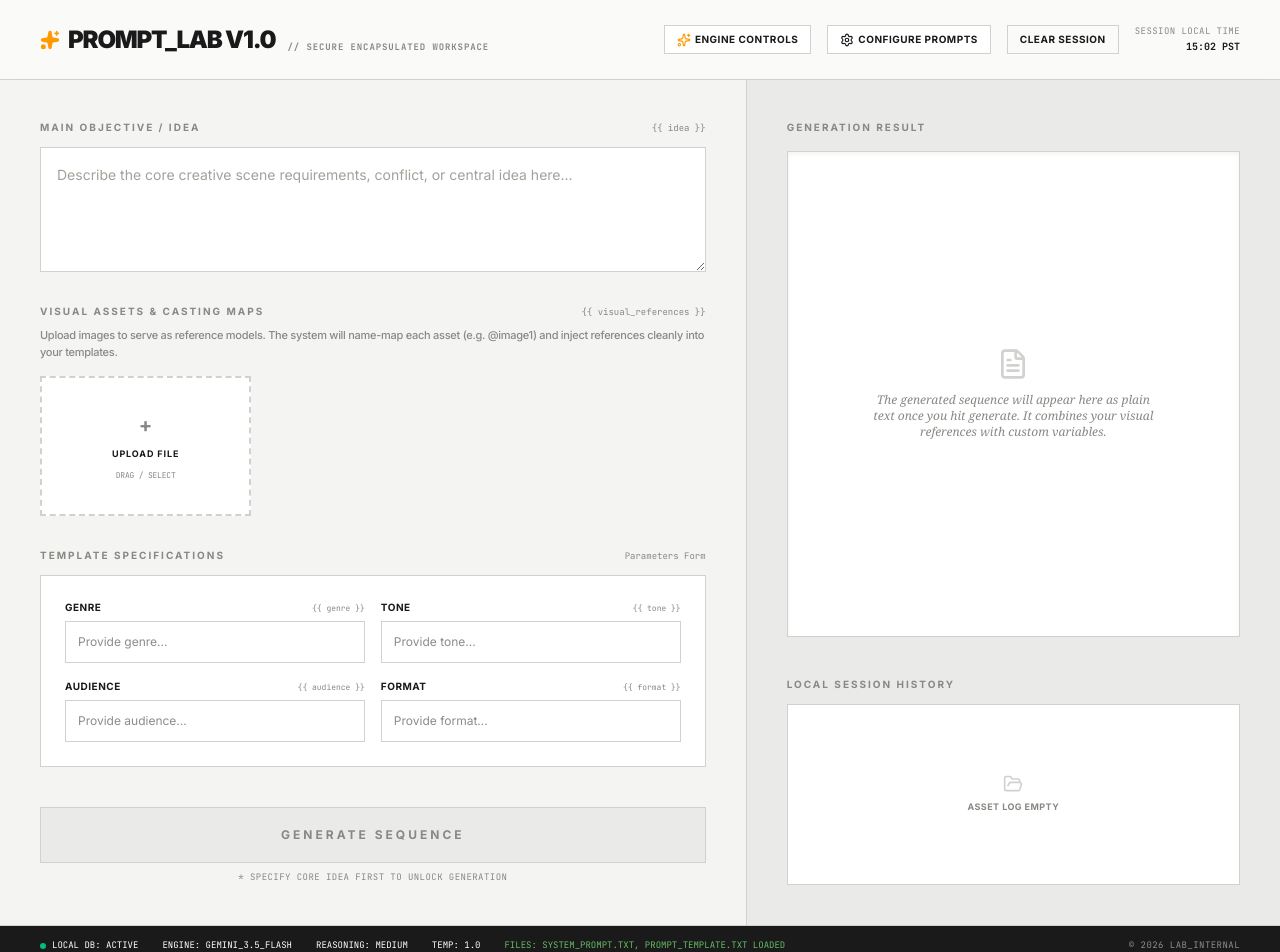
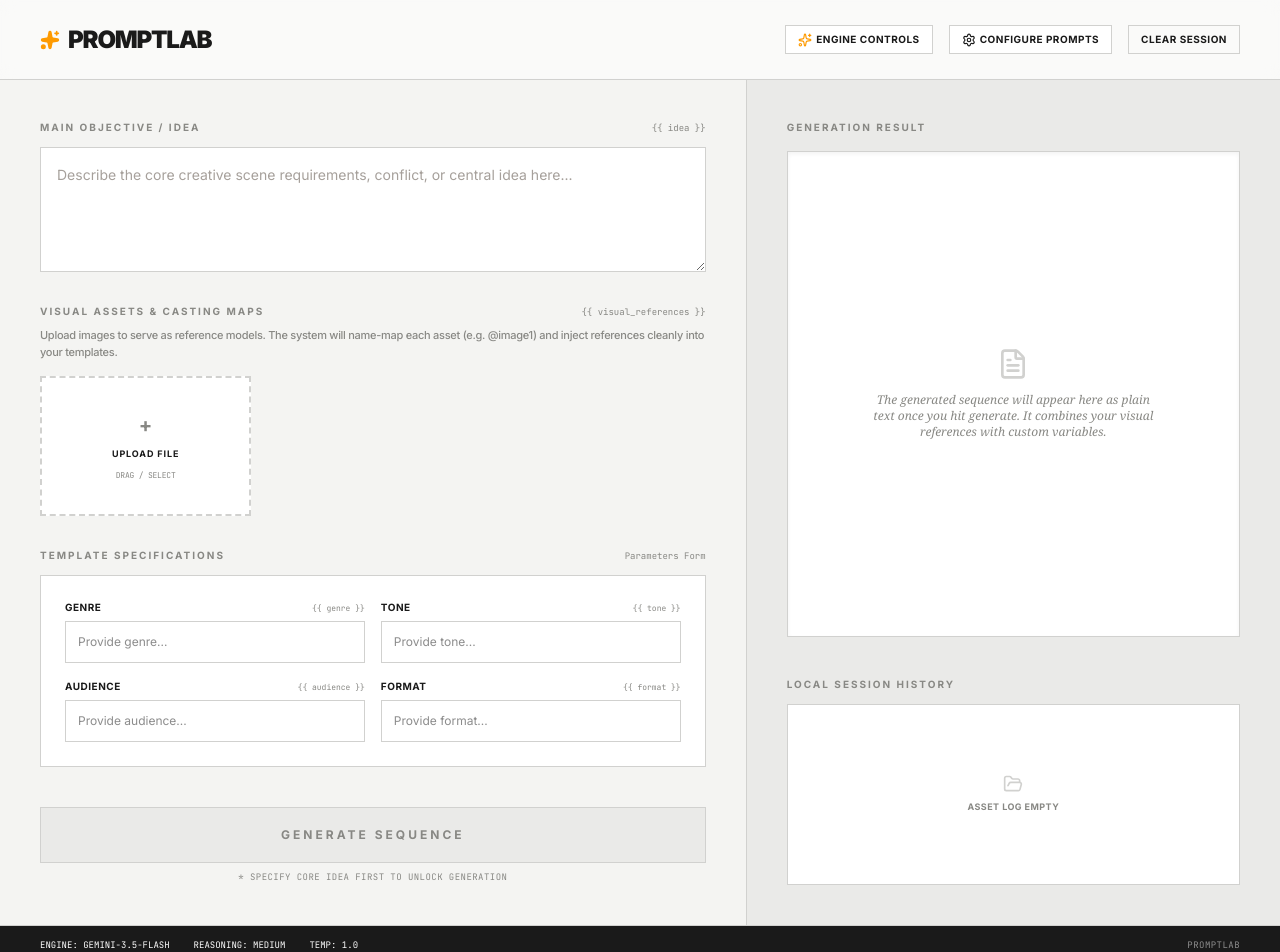
Before and after one commit to taruma/PromptLab, a Next.js app: page / in a window 1280 px wide. Shown: the top 952 px of the page. Built offline with nearby package versions, Linux system fonts and the light colour scheme.

Commit message:
refactor: simplify header and remove legacy branding
Remove redundant versioning, session timestamps, and
placeholder text to streamline the workspace UI.

```diff
--- a/app/page.tsx
+++ b/app/page.tsx
@@ -638,11 +638,8 @@ export default function PromptGeneratorPage() {
         <div className="flex items-baseline gap-3">
           <h1 className="text-xl md:text-2xl font-black tracking-tighter uppercase flex items-center gap-2">
             <Sparkles className="w-5 h-5 text-amber-500 fill-amber-500 shrink-0" />
-            Prompt_Lab v1.0
+            PromptLab
           </h1>
-          <span className="hidden sm:inline text-[9px] uppercase tracking-widest text-[#888884] font-bold font-mono">
-            {"// Secure Encapsulated Workspace"}
-          </span>
         </div>
 
         <div className="flex items-center gap-3 md:gap-4">
@@ -672,10 +669,6 @@ export default function PromptGeneratorPage() {
           >
             Clear Session
           </button>
-          <div className="hidden md:flex flex-col text-right">
-            <span className="text-[9px] text-[#888884] font-mono uppercase tracking-wider">Session Local Time</span>
-            <span className="text-[10px] text-[#1A1A1A] font-mono font-bold">15:02 PST</span>
-          </div>
         </div>
       </header>
 
@@ -1056,16 +1049,11 @@ export default function PromptGeneratorPage() {
       {/* Footer Status Bar */}
       <footer className="h-10 px-4 md:px-10 bg-[#1A1A1A] text-white flex items-center justify-between text-[9px] font-mono shrink-0">
         <div className="flex flex-wrap gap-x-6 gap-y-1 uppercase">
-          <span className="flex items-center gap-1.5">
-            <span className="w-1.5 h-1.5 rounded-full bg-emerald-500 inline-block" />
-            Local DB: Active
-          </span>
-          <span>Engine: {selectedModel.replace(/-/g, "_").toUpperCase()}</span>
+          <span>Engine: {selectedModel.toUpperCase()}</span>
           <span>Reasoning: {thinkingLevel}</span>
           <span>Temp: {temperature.toFixed(1)}</span>
-          <span className="text-[#66BB66] hidden sm:inline">Files: system_prompt.txt, prompt_template.txt Loaded</span>
         </div>
-        <div className="uppercase opacity-50 tracking-wider">© 2026 Lab_Internal</div>
+        <div className="uppercase opacity-50 tracking-wider">PromptLab</div>
       </footer>
 
       {/* Prompt Configuration Modal */}
@@ -1193,7 +1181,7 @@ export default function PromptGeneratorPage() {
                   <div className="flex flex-col gap-1 text-[#555]">
                     <span className="font-bold text-[#1A1A1A] uppercase tracking-wider text-[9px] font-mono">Variables Parsing Engine:</span>
                     <p>
-                      Use double curly-braces <code className="font-mono bg-[#F4F4F2] px-1 text-[#1A1A1A] font-bold text-[9px]">{"{{ name }}"}</code> in your template. Prompt_Lab generates input composers for them instantly on save.
+                      Use double curly-braces <code className="font-mono bg-[#F4F4F2] px-1 text-[#1A1A1A] font-bold text-[9px]">{"{{ name }}"}</code> in your template. PromptLab generates input composers for them instantly on save.
                     </p>
                   </div>
                 </div>
```
